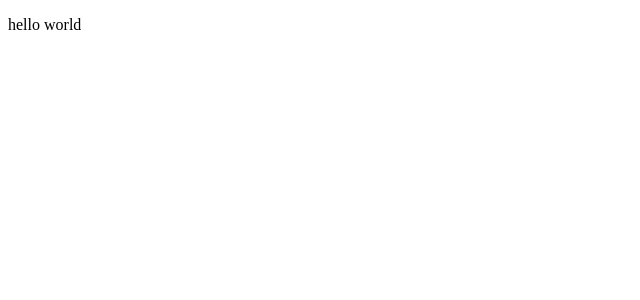
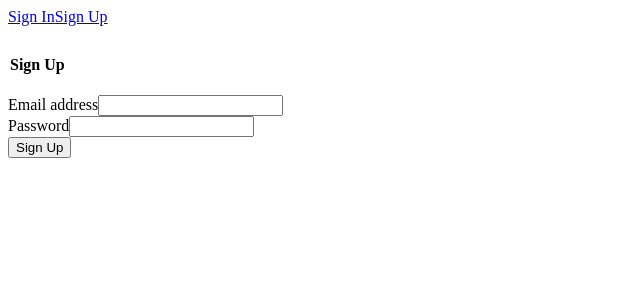
Before and after one commit to Evandro-Cantelmo/NoSurprise, a React (Create React App) app: page /signup in a window 1280 px wide. Shown: the top 300 px of the page, without its empty margins (0-640 px from the left). Built offline with nearby package versions, Linux system fonts and the light colour scheme.

Commit message:
feat: add Auth

```diff
--- a/package.json
+++ b/package.json
@@ -6,9 +6,12 @@
     "@testing-library/jest-dom": "^5.11.4",
     "@testing-library/react": "^11.1.0",
     "@testing-library/user-event": "^12.1.10",
-    "firebase": "^9.2.0",
+    "bootstrap": "^5.1.3",
+    "firebase": "^7.19.1",
     "react": "^17.0.2",
+    "react-bootstrap": "^2.0.0",
     "react-dom": "^17.0.2",
+    "react-router-dom": "^5.3.0",
     "react-scripts": "4.0.3",
     "web-vitals": "^1.0.1"
   },
--- a/src/App.js
+++ b/src/App.js
@@ -1,16 +1,9 @@
+import React from "react";
+
+import Routes from "./Routes";
 
 function App() {
-  return (
-    <div >
-      <header >
-
-        <p>
-          hello world
-        </p>
-
-      </header>
-    </div>
-  );
+  return <Routes></Routes>;
 }
 
 export default App;
--- /dev/null
+++ b/src/Routes.js
@@ -0,0 +1,24 @@
+import React from "react";
+import { BrowserRouter, Route, Switch } from "react-router-dom";
+import SignIn from "./pages/auth/SignIn";
+import SignUp from "./pages/auth/SignUp";
+import { Navbar } from "./layout/Navbar";
+import { AuthContextProvider } from "./context/AuthContext";
+
+function App() {
+  return (
+    <>
+      <AuthContextProvider>
+        <BrowserRouter>
+          <Navbar />
+          <Switch>
+            <Route exact path="/" component={SignIn} />
+            <Route exact path="/signup" component={SignUp} />
+          </Switch>
+        </BrowserRouter>
+      </AuthContextProvider>
+    </>
+  );
+}
+
+export default App;
--- /dev/null
+++ b/src/context/AuthContext.js
@@ -0,0 +1,67 @@
+import React, { createContext, useState, useEffect } from 'react'
+import firebase from '../firebase'
+
+export const AuthContext = createContext()
+
+export const AuthContextProvider = (props) => {
+
+    const [LogOn, setLogOn] = useState(false)
+
+    useEffect(() => {
+        if (localStorage.getItem("LogOn")) {
+            setLogOn(localStorage.getItem("LogOn"))
+        }
+    }, [])
+
+    useEffect(() => {
+        localStorage.setItem("LogOn", LogOn)
+        if (!LogOn) {
+            localStorage.removeItem("LogOn")
+        }
+    }, [LogOn])
+
+    const SignUpFirebase = (email, password) => {
+        firebase.auth().createUserWithEmailAndPassword(email, password)
+            .then((data) => {
+                setLogOn(true)
+            })
+            .catch((error) => {
+                console.log(error.code, error.message)
+                alert(error.message)
+            })
+
+    }
+
+    const SignInFirebase = (email, password) => {
+        firebase.auth().signInWithEmailAndPassword(email, password)
+            .then((data) => {
+                setLogOn(true)
+            })
+            .catch((error) => {
+                console.log(error.code, error.message)
+                alert(error.message)
+            })
+    }
+
+    const SignOutFirebase = () => {
+        firebase.auth().signOut().then(() => {
+            setLogOn(false)
+            localStorage.removeItem("LogOn")
+        }).catch(function (error) {
+            console.log(error.code, error.message)
+        });
+    }
+
+    return (
+        <AuthContext.Provider
+            value={{
+                LogOn,
+                SignUpFirebase,
+                SignInFirebase,
+                SignOutFirebase
+            }}
+        >
+            {props.children}
+        </AuthContext.Provider>
+    )
+}
--- a/src/firebase.js
+++ b/src/firebase.js
@@ -3,6 +3,7 @@ import firebase from "firebase";
 const firebaseConfig = {
   apiKey: "AIzaSyDxPEyGI6yBVyvfCbmGgwo_mpTmNOPTls0",
   authDomain: "nosurprise-53b33.firebaseapp.com",
+  databaseURL: "https://nosurprise-53b33-default-rtdb.firebaseio.com",
   projectId: "nosurprise-53b33",
   storageBucket: "nosurprise-53b33.appspot.com",
   messagingSenderId: "605753324323",
--- /dev/null
+++ b/src/layout/NavItems.js
@@ -0,0 +1,34 @@
+import React, { useContext } from "react";
+import { Link } from "react-router-dom";
+import { AuthContext } from "../context/AuthContext";
+
+export const NavItems = () => {
+  const { LogOn, SignOutFirebase } = useContext(AuthContext);
+
+  if (!LogOn) {
+    return (
+      <div className="d-flex">
+        <Link
+          to="/"
+          activeClassName="border-bottom border-top border-primary rounded"
+          className="nav-link"
+        >
+          Sign In
+        </Link>
+        <Link
+          to="/signup"
+          activeClassName="border-bottom border-top border-primary rounded"
+          className="nav-link mr-md-5"
+        >
+          Sign Up
+        </Link>
+      </div>
+    );
+  }
+
+  return (
+    <Link to="/" className="nav-link mr-md-5" onClick={SignOutFirebase}>
+      Sign Out
+    </Link>
+  );
+};
--- /dev/null
+++ b/src/layout/Navbar.js
@@ -0,0 +1,13 @@
+import React from "react";
+import { Link } from "react-router-dom";
+import { NavItems } from "./NavItems";
+
+export const Navbar = () => {
+  return (
+    <div>
+      <nav>
+        <NavItems />
+      </nav>
+    </div>
+  );
+};
--- /dev/null
+++ b/src/pages/auth/SignIn.js
@@ -0,0 +1,60 @@
+import React, { useState, useContext } from "react";
+import { AuthContext } from "../../context/AuthContext";
+import { Redirect } from "react-router-dom";
+
+const SignIn = () => {
+  const { SignInFirebase, LogOn } = useContext(AuthContext);
+
+  const [email, setEmail] = useState("");
+  const [password, setPassword] = useState("");
+
+  const handleSubmit = (e) => {
+    e.preventDefault();
+    SignInFirebase(email, password);
+  };
+
+  if (LogOn) {
+    return <Redirect to="/" />;
+  }
+
+  return (
+    <div>
+      <form
+        className="container"
+        autoComplete="off"
+        onSubmit={handleSubmit}
+      >
+        <legend>
+          <h4>Sign In</h4>
+        </legend>
+        <div className="form-group">
+          <label htmlFor="email">Email address</label>
+          <input
+            type="email"
+            className="form-control"
+            id="email"
+            onChange={(e) => setEmail(e.target.value)}
+            value={email}
+            autoComplete="off"
+          />
+        </div>
+        <div className="form-group">
+          <label htmlFor="password">Password</label>
+          <input
+            type="password"
+            className="form-control"
+            id="password"
+            onChange={(e) => setPassword(e.target.value)}
+            value={password}
+            autoComplete="off"
+          />
+        </div>
+        <button type="submit" className="btn btn-primary">
+          Sign In
+        </button>
+      </form>
+    </div>
+  );
+};
+
+export default SignIn;
--- /dev/null
+++ b/src/pages/auth/SignUp.js
@@ -0,0 +1,61 @@
+import React, { useState, useContext } from "react";
+import { AuthContext } from "../../context/AuthContext";
+import { Redirect } from "react-router-dom";
+
+const SignUp = () => {
+  const { SignUpFirebase, LogOn } = useContext(AuthContext);
+
+  const [email, setEmail] = useState("");
+  const [password, setPassword] = useState("");
+
+  const handleSubmit = (e) => {
+    e.preventDefault();
+    SignUpFirebase(email, password);
+  };
+
+  if (LogOn) {
+    return <Redirect to="/" />;
+  }
+
+  return (
+    <div>
+      <form
+        className="container"
+        autoComplete="off"
+        style={{ marginTop: "30px" }}
+        onSubmit={handleSubmit}
+      >
+        <legend>
+          <h4>Sign Up</h4>
+        </legend>
+        <div className="form-group">
+          <label htmlFor="email">Email address</label>
+          <input
+            type="email"
+            className="form-control"
+            id="email"
+            autoComplete="off"
+            onChange={(e) => setEmail(e.target.value)}
+            value={email}
+          />
+        </div>
+        <div className="form-group">
+          <label htmlFor="password">Password</label>
+          <input
+            type="password"
+            className="form-control"
+            id="password"
+            autoComplete="off"
+            onChange={(e) => setPassword(e.target.value)}
+            value={password}
+          />
+        </div>
+        <button type="submit" className="btn btn-primary">
+          Sign Up
+        </button>
+      </form>
+    </div>
+  );
+};
+
+export default SignUp;
```
Also changed, not shown: src/index.js (+4 -5 lines), src/pages/principal/index.js (added), 2 other files (tests, documents, lock files or other folders).
